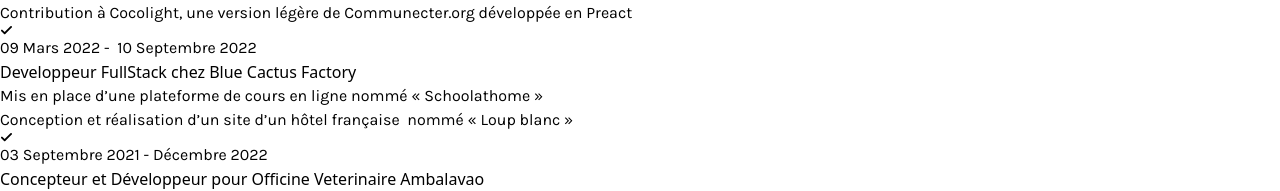
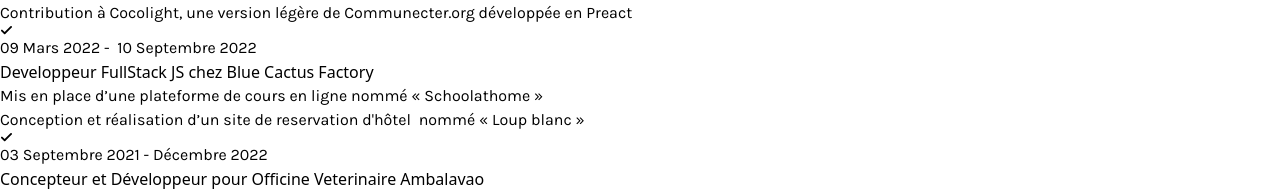
Before and after one commit to armelgeek/my-portfolio, a React (Vite) app: page / in a window 1280 px wide. Shown: the part 2468-2659 px from the top of the page. Built offline with nearby package versions, Linux system fonts and the light colour scheme.

Commit message:
Update App.jsx

```diff
--- a/src/App.jsx
+++ b/src/App.jsx
@@ -374,7 +374,7 @@
                     fontFamily: 'Karla'
                   }}>09 Mars 2022 -  10 Septembre 2022</time>
                 </div>
-                <div className="font-bold text-slate-900 text-lg  mb-3">Developpeur FullStack chez Blue Cactus Factory</div>
+                <div className="font-bold text-slate-900 text-lg  mb-3">Developpeur FullStack JS chez Blue Cactus Factory</div>
 
                 <div className="text-slate-500" style={{
                   fontFamily: 'Karla'
@@ -394,7 +394,7 @@
 
                         </div>
                       </div>
-                      <p >Conception et réalisation d’un site d’un hôtel française  nommé « Loup blanc »</p>
+                      <p>Conception et réalisation d’un site de reservation d'hôtel  nommé « Loup blanc »</p>
                     </div>
 
                   </div>
```
